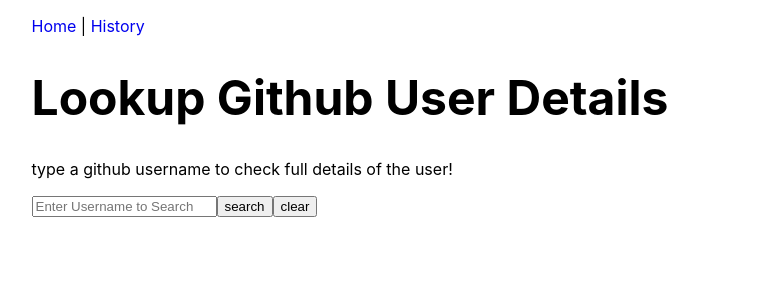
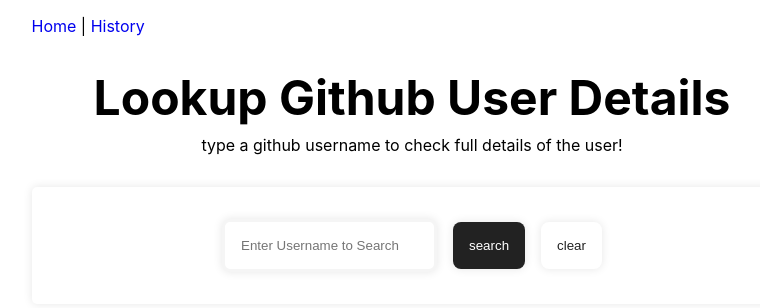
Before and after one commit to mudassirzr/github-user-search, a React (Create React App) app: page / in a window 1280 px wide. Shown: the top 308 px of the page, without its empty margins (228-988 px from the left). Built offline with nearby package versions, Linux system fonts and the light colour scheme.

Commit message:
added loaders, 404, homepage design

```diff
--- a/src/Home.tsx
+++ b/src/Home.tsx
@@ -1,34 +1,11 @@
-import { useDispatch, useSelector, shallowEqual } from 'react-redux';
-import { bindActionCreators } from '@reduxjs/toolkit';
-import { searchActionCreators, State } from 'state';
-import React from 'react';
-import { searchState } from 'state/types';
-import { useNavigate } from 'react-router-dom';
+import SearchForm from "components/searchForm";
+
 function Home() {
-
-  const dispatch = useDispatch();
-  const { clearSearch, searchTermChange, addSearchTermToHistory } = bindActionCreators(searchActionCreators, dispatch);
-  const search : searchState = useSelector((state: State) => state.search, shallowEqual);
-  const { searchText } = search
-  const onSearchTermChange = (e: React.ChangeEvent<HTMLInputElement>) => {
-    const { value } = e.target;
-    searchTermChange(value);
-  }
-  const navigate = useNavigate();
-  const onSearch = async (e: React.SyntheticEvent, text: string) => {
-    e.preventDefault();
-    addSearchTermToHistory(text);
-    navigate(`/user/${text}`);
-  }
   return (
     <div>
-      <h1>Lookup Github User Details</h1>
-      <p>type a github username to check full details of the user!</p>
-      <form onSubmit={(e: React.SyntheticEvent)=>onSearch(e, searchText)}>
-        <input placeholder='Enter Username to Search' type='text' value={searchText} onChange={onSearchTermChange} />
-        <button type="submit">search</button>
-        <button type="button" onClick={clearSearch}>clear</button>
-      </form>
+      <h1 className={'homeHeaderText'}>Lookup Github User Details</h1>
+      <p className={'homeHeaderSubText'}>type a github username to check full details of the user!</p>
+      <SearchForm />
     </div>
   );
 }
--- /dev/null
+++ b/src/components/notFound/index.tsx
@@ -0,0 +1,9 @@
+import classes from 'components/notFound/notFound.module.css';
+export default function NotFound () {
+  return (
+    <div >
+      <h1 className={classes.notFoundHeading}>404</h1>
+      <p className={classes.notFoundSubHeading}>You landed on the wrong planet!</p>
+    </div>
+  );
+}
--- /dev/null
+++ b/src/components/notFound/notFound.module.css
@@ -0,0 +1,12 @@
+.notFoundHeading {
+    font-size: 10rem;
+    font-weight: lighter;
+    margin-bottom: 1rem;
+    text-align: center;
+}
+.notFoundSubHeading {
+    font-size: 1.5rem;
+    font-weight: 600;
+    margin-top: 0rem;
+    text-align: center;
+}
--- /dev/null
+++ b/src/components/searchForm/index.tsx
@@ -0,0 +1,30 @@
+import { useDispatch, useSelector, shallowEqual } from 'react-redux';
+import { bindActionCreators } from '@reduxjs/toolkit';
+import { searchActionCreators, State } from 'state';
+import { searchState } from 'state/types';
+import { useNavigate } from 'react-router-dom';
+import classes from 'components/searchForm/searchForm.module.css';
+
+export default function SearchForm(){
+    const dispatch = useDispatch();
+    const { clearSearch, searchTermChange, addSearchTermToHistory } = bindActionCreators(searchActionCreators, dispatch);
+    const search : searchState = useSelector((state: State) => state.search, shallowEqual);
+    const { searchText } = search
+    const onSearchTermChange = (e: React.ChangeEvent<HTMLInputElement>) => {
+        const value = String(e.target.value);
+        searchTermChange(value);
+    }
+    const navigate = useNavigate();
+    const onSearch = async (e: React.SyntheticEvent, text: string) => {
+        e.preventDefault();
+        addSearchTermToHistory(text);
+        navigate(`/user/${text}`);
+    }
+    return (
+        <form className={classes.searchForm} onSubmit={(e: React.SyntheticEvent)=>onSearch(e, searchText)}>
+            <input className={classes.searchFormInput} placeholder='Enter Username to Search' type='text' value={searchText} onChange={onSearchTermChange} />
+            <button className={classes.searchSubmitButton} type="submit">search</button>
+            <button className={classes.searchClearButton} type="button" onClick={clearSearch}>clear</button>
+        </form>
+    )
+}
--- /dev/null
+++ b/src/components/searchForm/searchForm.module.css
@@ -0,0 +1,31 @@
+.searchForm {
+  display: flex;
+  align-items: center;
+  justify-content: center;
+  flex-wrap: wrap;
+  background-color: #fff;
+  border-radius: 5px;
+  box-shadow: 0px 0px 10px rgba(0, 0, 0, 0.1);
+  padding: 2rem;
+  gap: 1rem;
+}
+
+.searchFormInput {
+    border: 0.2rem solid #f5f5f5;
+}
+.searchSubmitButton {
+    background-color: #222;
+    color: #fff;
+    border: 0;
+}
+.searchClearButton {
+    background-color: #fff;
+    color: #222;
+    border: 0;
+}
+
+.searchFormInput, .searchSubmitButton, .searchClearButton {
+    padding: 1rem;
+    border-radius: 0.5rem;
+    box-shadow: 0px 0px 10px rgba(0, 0, 0, 0.1);
+}
--- a/src/components/userDetails/index.tsx
+++ b/src/components/userDetails/index.tsx
@@ -11,7 +11,7 @@
 export default function UserDetails(props : UserDetailsProps)  {
     const [isLoading, setIsLoading] = useState<Boolean>(false);
     const users : UserDetailsObject  = useSelector((state: State) => state.users, shallowEqual);
-    const search : searchState  = useSelector((state: State) => state.search, shallowEqual);
+
     const dispatch = useDispatch();
     const { setUserDetails, setUserError } = bindActionCreators(userActionCreators, dispatch);
     const { userId } = props;
@@ -71,11 +71,11 @@
                 </div>
             )
         }
-        return <>Loading...</>
+        return <SkeletonLoader />
     },[users, id, isLoading]);
     return (
         <>
-            <h1>Github user <span className={classes.headingSpan}>@{search.searchText}</span></h1>
+            <h1>Github user <span className={classes.headingSpan}>@{userId}</span></h1>
             {renderUserDetails()}
         </>
     )
--- a/src/index.tsx
+++ b/src/index.tsx
@@ -13,6 +13,7 @@
 import HistoryRoute from 'routes/history';
 import UserDetailsRoute from 'routes/userDetails';
 import Navigation from 'components/navigation';
+import NotFound from 'components/notFound';
 
 const root = ReactDOM.createRoot(
   document.getElementById('root') as HTMLElement
@@ -26,6 +27,7 @@
           <Route path="/" element={<Home />}/>
           <Route path="history" element={<HistoryRoute />} />
           <Route path="user/:userId" element={<UserDetailsRoute />} />
+          <Route path='*' element={<NotFound />} />
       </Routes>
     </BrowserRouter>
     </Provider>
--- a/src/styles/index.global.css
+++ b/src/styles/index.global.css
@@ -30,6 +30,9 @@
 h3 {
   font-size: 2rem;
 }
+button, a {
+  cursor: pointer;
+}
 
 a {
   text-decoration: none;
@@ -37,7 +40,19 @@
 a:hover {
   text-decoration: underline;
 }
+.homeHeaderText, .homeHeaderSubText {
+  text-align: center;
+}
+.homeHeaderText {
+  font-size: 3rem;
+  margin-bottom: 0rem;
 
+}
+.homeHeaderSubText {
+  margin-top: 0.5rem;
+  font-size: 1rem;
+  margin-bottom: 2rem;
+}
 .shimmerLoader {
   background: #f6f7f8;
   background-image: linear-gradient(to right, #f6f7f8 0%, #edeef1 20%, #f6f7f8 40%, #f6f7f8 100%);
```
Also changed, not shown: src/App.css (deleted, +0 -38 lines), 1 other file (tests, documents, lock files or other folders).
